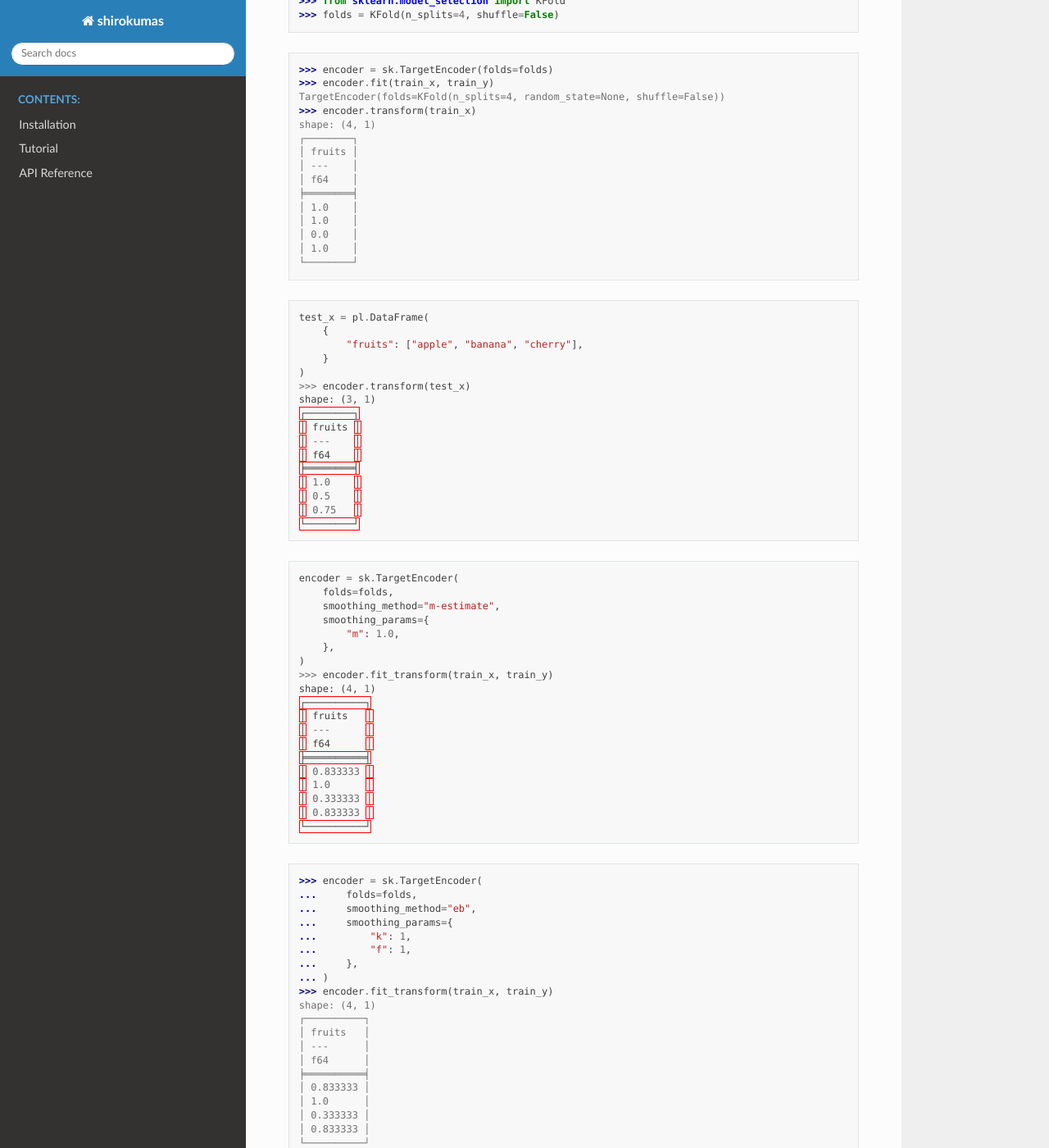
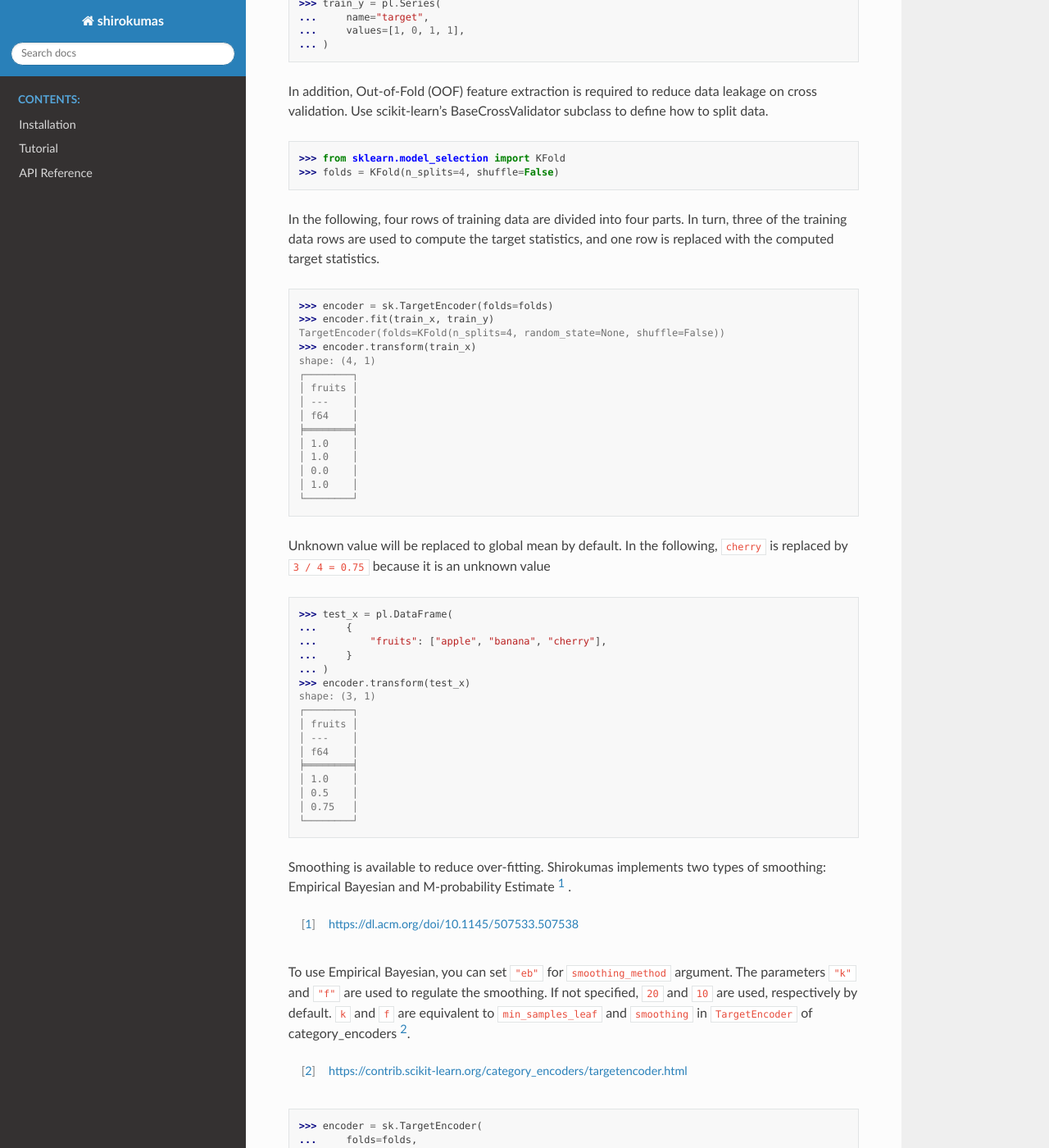
Before and after one commit to momijiame/shirokumas, a Sphinx documentation site: the page built from docs/source/sections/tutorial/target.rst, in a window 1280 px wide and 1400 px high, scrolled down 381 px. Shown: the whole window at 82% size. Built offline with Sphinx 7.4.7 and the Read the Docs theme 2.0.0, drawn with Linux system fonts in a browser that asks for light colours; some of the changed text lies outside the part shown.

Commit message:
add docs
- TargetEncoder
- AggregateEncoder

```diff
--- a/docs/source/sections/tutorial/target.rst
+++ b/docs/source/sections/tutorial/target.rst
@@ -1,33 +1,69 @@
 ********************************************************************************
 TargetEncoder
 ********************************************************************************
+
+This implements an encoding method called Target/Likelihood (Mean) Encoding.
+It is a supervised method that uses the objective variable for feature extraction.
+
+Therefore, not only explanatory variables but also objective variables should be prepared.
 
 .. literalinclude:: ../../sources/tutorial/target.txt
   :language: python
   :start-after: <prepare-dataframe>
   :end-before: </prepare-dataframe>
 
+In addition, Out-of-Fold (OOF) feature extraction is required to reduce data leakage on cross validation.
+Use scikit-learn's BaseCrossValidator subclass to define how to split data.
+
 .. literalinclude:: ../../sources/tutorial/target.txt
   :language: python
   :start-after: <prepare-folds>
   :end-before: </prepare-folds>
+
+In the following, four rows of training data are divided into four parts.
+In turn, three of the training data rows are used to compute the target statistics, and one row is replaced with the computed target statistics.
 
 .. literalinclude:: ../../sources/tutorial/target.txt
   :language: python
   :start-after: <fit-and-transform>
   :end-before: </fit-and-transform>
 
+Unknown value will be replaced to global mean by default.
+In the following, ``cherry`` is replaced by ``3 / 4 = 0.75`` because it is an unknown value
+
 .. literalinclude:: ../../sources/tutorial/target.txt
   :language: python
   :start-after: <transform-test-data>
   :end-before: </transform-test-data>
 
-.. literalinclude:: ../../sources/tutorial/target.txt
-  :language: python
-  :start-after: <m-estimate>
-  :end-before: </m-estimate>
+Smoothing is available to reduce over-fitting.
+Shirokumas implements two types of smoothing: Empirical Bayesian and M-probability Estimate [#]_ .
+
+.. [#]
+  https://dl.acm.org/doi/10.1145/507533.507538
+
+To use Empirical Bayesian, you can set ``"eb"`` for ``smoothing_method`` argument.
+The parameters ``"k"`` and ``"f"`` are used to regulate the smoothing.
+If not specified, ``20`` and ``10`` are used, respectively by default.
+``k`` and ``f`` are equivalent to ``min_samples_leaf`` and ``smoothing`` in ``TargetEncoder`` of category_encoders [#]_.
+
+.. [#]
+  https://contrib.scikit-learn.org/category_encoders/targetencoder.html
 
 .. literalinclude:: ../../sources/tutorial/target.txt
   :language: python
   :start-after: <empirical-bayesian>
   :end-before: </empirical-bayesian>
+
+To use M-probability Estimate, you can set ``"m-estimate"`` for ``smoothing_method`` argument.
+The parameter ``"m"`` is used to regulate the smoothing.
+If not specified, ``1.0`` is used by default.
+``m`` is equivalent to ``m`` in ``MEstimateEncoder`` of category_encoders [#]_.
+
+.. [#]
+  https://contrib.scikit-learn.org/category_encoders/mestimate.html
+
+.. literalinclude:: ../../sources/tutorial/target.txt
+  :language: python
+  :start-after: <m-estimate>
+  :end-before: </m-estimate>
--- a/docs/source/sources/tutorial/target.txt
+++ b/docs/source/sources/tutorial/target.txt
@@ -34,11 +34,11 @@ shape: (4, 1)
 </fit-and-transform>
 
 <transform-test-data>
-test_x = pl.DataFrame(
-    {
-        "fruits": ["apple", "banana", "cherry"],
-    }
-)
+>>> test_x = pl.DataFrame(
+...     {
+...         "fruits": ["apple", "banana", "cherry"],
+...     }
+... )
 >>> encoder.transform(test_x)
 shape: (3, 1)
 ┌────────┐
@@ -53,13 +53,13 @@ shape: (3, 1)
 </transform-test-data>
 
 <m-estimate>
-encoder = sk.TargetEncoder(
-    folds=folds,
-    smoothing_method="m-estimate",
-    smoothing_params={
-        "m": 1.0,
-    },
-)
+>>> encoder = sk.TargetEncoder(
+...     folds=folds,
+...     smoothing_method="m-estimate",
+...     smoothing_params={
+...         "m": 1.0,
+...     },
+... )
 >>> encoder.fit_transform(train_x, train_y)
 shape: (4, 1)
 ┌──────────┐
```
Also changed, not shown: docs/source/sections/tutorial/agg.rst (+11 -0 lines).
